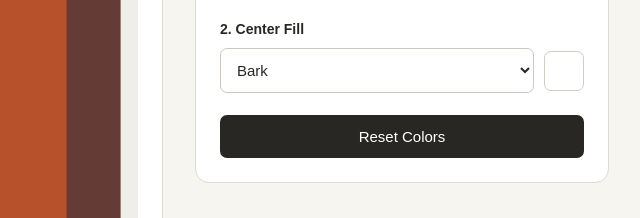
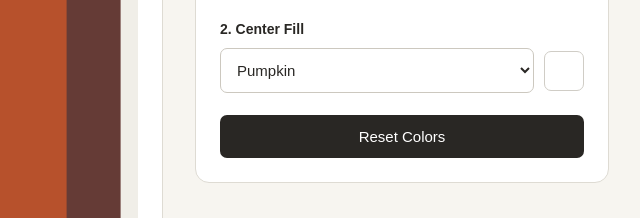
Before and after one commit to graysonecooper/tenMileBlankets, a plain HTML site: page perfectSquare.html in a window 1280 px wide. Shown: the part 301-519 px from the top of the page, 507-1147 px from the left. Drawn offline with Linux system fonts and the light colour scheme.

Commit message:
Update perfectSquare.html

```diff
--- a/perfectSquare.html
+++ b/perfectSquare.html
@@ -281,10 +281,10 @@
 
           <div class="select-row">
             <select id="centerColor">
-              <option value="#653B36" selected>Bark</option>
+              <option value="#B7512C" selected>Pumpkin</option>
+              <option value="#653B36">Bark</option>
               <option value="#292929">Coal</option>
               <option value="#243B53">Rain</option>
-              <option value="#B7512C">Pumpkin</option>
               <option value="#D6A62E">Sunflower</option>
               <option value="#E8DCC7">Fog</option>
             </select>
```
